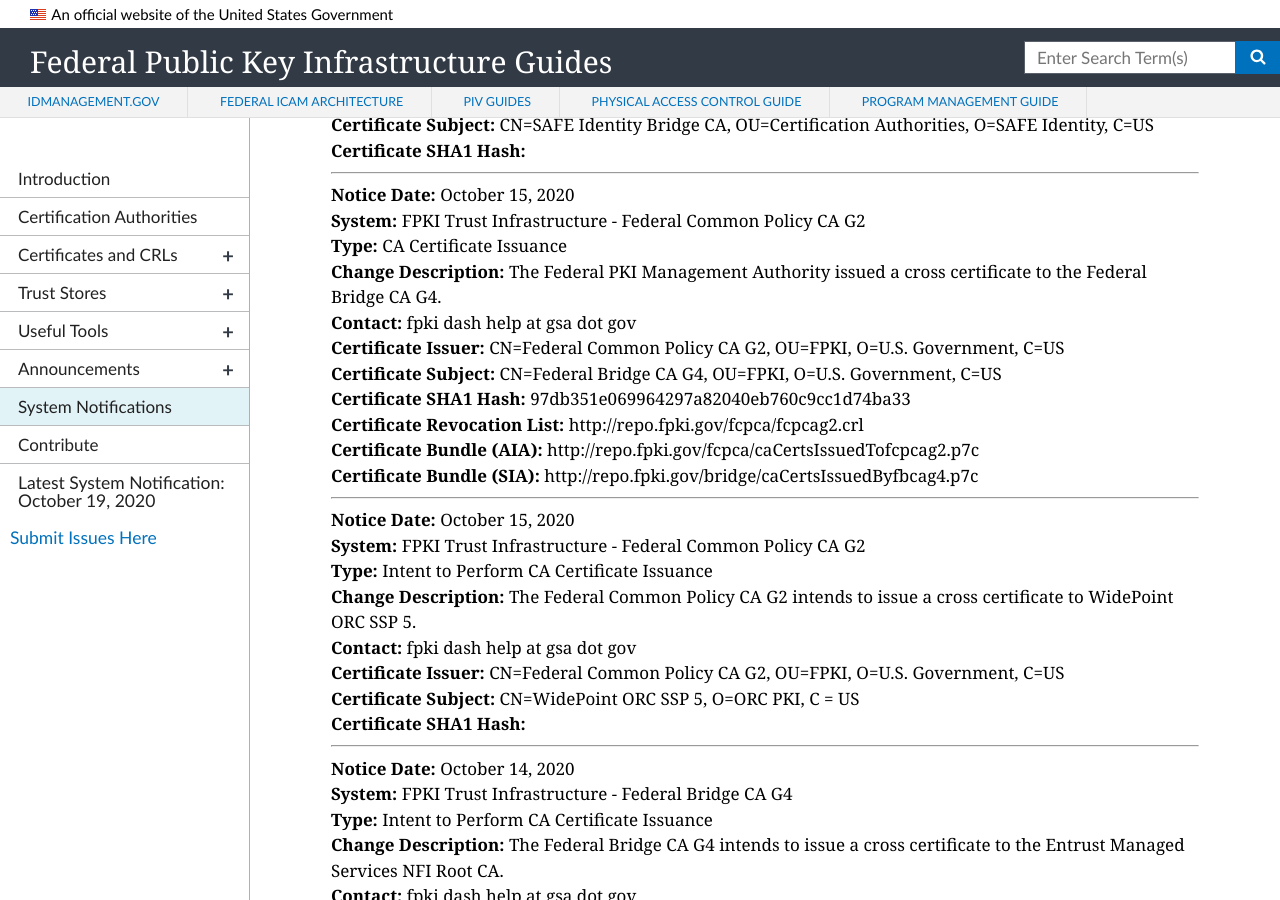
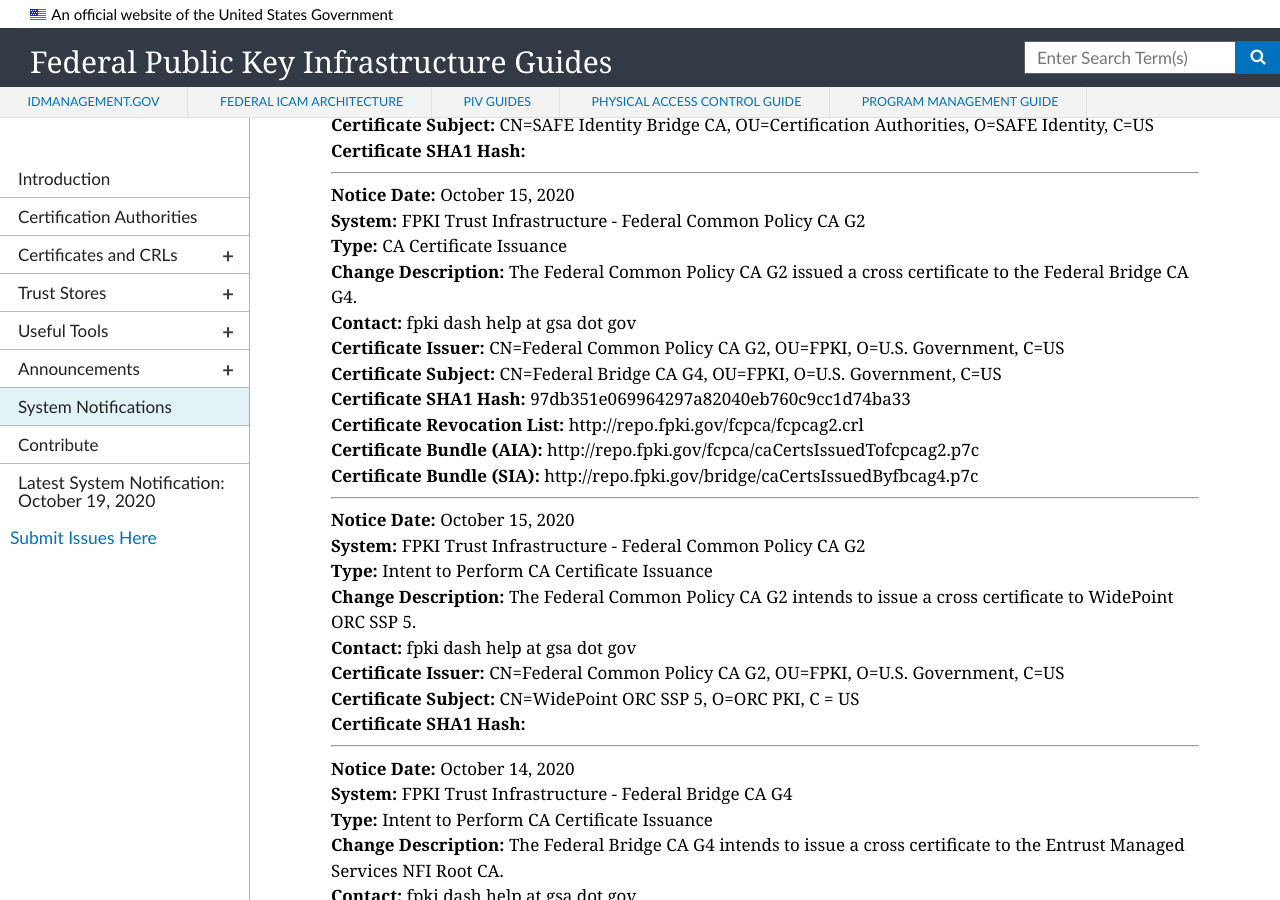
Before and after one commit to GSA/fpki-guides, a Jekyll site: the page built from pages/fpki_notifications.md, in a window 1280 px wide and 900 px high, scrolled down 997 px. Built offline with Jekyll 4.4.1, drawn with Linux system fonts in a browser that asks for light colours; nearby versions of some CDN libraries.

Commit message:
Update notifications.yml

```diff
--- a/_data/notifications.yml
+++ b/_data/notifications.yml
@@ -2939,7 +2939,7 @@
 - notice_date: October 15, 2020
   change_type: CA Certificate Issuance
   system: FPKI Trust Infrastructure - Federal Common Policy CA G2
-  change_description: The Federal PKI Management Authority issued a cross certificate to the Federal Bridge CA G4.
+  change_description: The Federal Common Policy CA G2 issued a cross certificate to the Federal Bridge CA G4.
   contact: fpki dash help at gsa dot gov
   ca_certificate_hash: 97db351e069964297a82040eb760c9cc1d74ba33
   ca_certificate_issuer: CN=Federal Common Policy CA G2, OU=FPKI, O=U.S. Government, C=US
```
